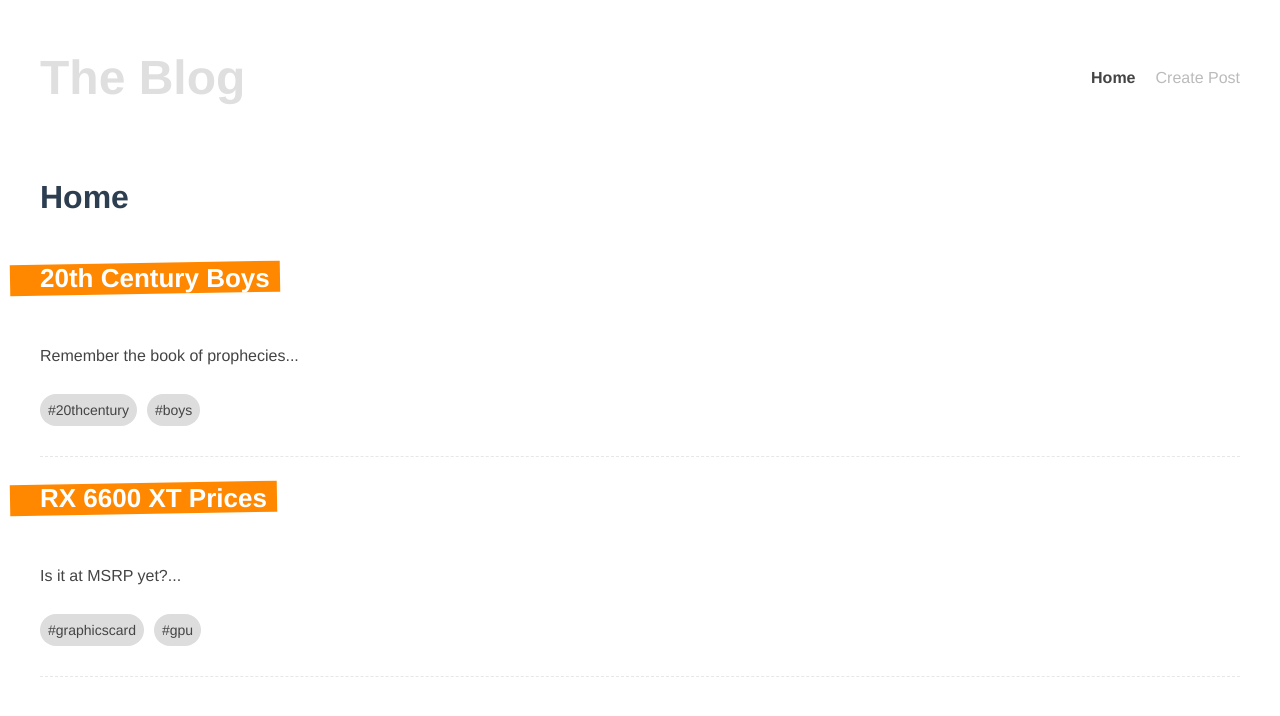
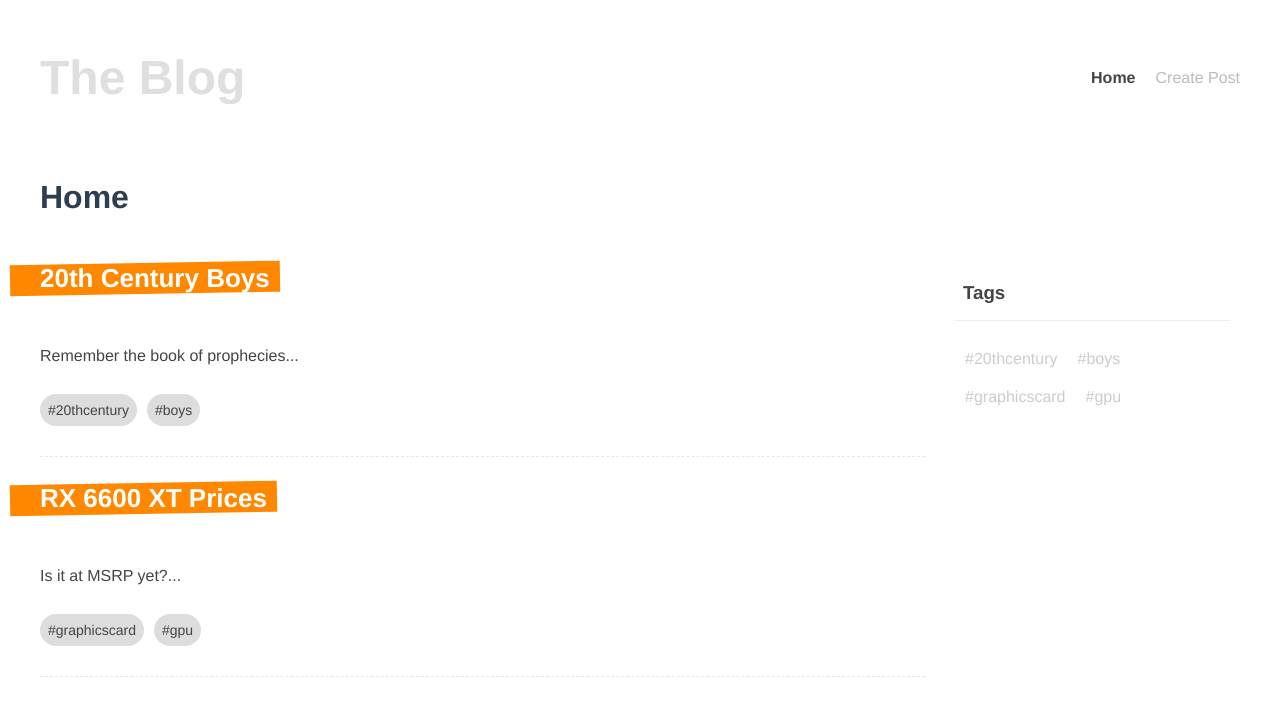
Before and after one commit to gnoul4869/my-blog, a Vue app: page / in a window 1280 px wide. Shown: the top 716 px of the page. Built offline with nearby package versions, Linux system fonts and the light colour scheme; data requests are answered from the project's data file.

Commit message:
Create TagCloud

```diff
--- /dev/null
+++ b/src/components/TagCloud.vue
@@ -0,0 +1,44 @@
+<template>
+    <div class="tag-cloud">
+        <h3>Tags</h3>
+        <div v-for="tag in tags" :key="tag">
+            <router-link :to="{ name: 'Tag', params: { tag } }"> #{{ tag }} </router-link>
+        </div>
+    </div>
+</template>
+
+<script>
+import useTags from '@/composables/useTags';
+
+export default {
+    props: ['posts'],
+    setup(props) {
+        const { tags } = useTags(props.posts);
+
+        return { tags };
+    },
+};
+</script>
+
+<style>
+.tag-cloud {
+    padding: 10px;
+}
+.tag-cloud h3 {
+    border-bottom: 1px solid #eee;
+    padding: 16px 8px;
+    color: #444;
+}
+.tag-cloud div {
+    display: inline-block;
+    padding: 10px;
+}
+.tag-cloud a {
+    color: #ccc;
+    text-decoration: none;
+}
+.tag-cloud a.router-link-active {
+    color: #ff8800;
+    font-weight: bold;
+}
+</style>
--- /dev/null
+++ b/src/composables/useTags.js
@@ -0,0 +1,16 @@
+import { ref } from 'vue';
+
+const useTags = (posts) => {
+    const tags = ref([]);
+    const tagSet = new Set();
+
+    posts.forEach((post) => {
+        post.tags.forEach((tag) => tagSet.add(tag));
+    });
+
+    tags.value = [...tagSet];
+
+    return { tags };
+};
+
+export default useTags;
--- a/src/views/HomeView.vue
+++ b/src/views/HomeView.vue
@@ -2,8 +2,9 @@
     <div class="home">
         <h1>Home</h1>
         <div v-if="error">{{ error }}</div>
-        <div v-if="posts.length">
+        <div v-if="posts.length" class="layout">
             <PostList :posts="posts" />
+            <TagCloud :posts="posts" />
         </div>
         <div v-else>
             <Spinner />
@@ -15,10 +16,11 @@
 import PostList from '../components/PostList.vue';
 import getPosts from '../composables/getPosts';
 import Spinner from '../components/Spinner.vue';
+import TagCloud from '@/components/TagCloud.vue';
 
 export default {
     name: 'HomeView',
-    components: { PostList, Spinner },
+    components: { PostList, Spinner, TagCloud },
     setup() {
         const { posts, error, load } = getPosts();
 
@@ -35,4 +37,9 @@
     margin: 0 auto;
     padding: 10px;
 }
+.layout {
+    display: grid;
+    grid-template-columns: 3fr 1fr;
+    grid-gap: 20px;
+}
 </style>
--- a/src/views/TagView.vue
+++ b/src/views/TagView.vue
@@ -1,8 +1,9 @@
 <template>
     <div class="tag">
         <h1>#{{ tag }}</h1>
-        <div v-if="taggedPosts.length">
+        <div v-if="taggedPosts.length" class="layout">
             <PostList :posts="taggedPosts" />
+            <TagCloud :posts="posts" />
         </div>
         <div v-else>
             <Spinner />
@@ -16,10 +17,11 @@
 import { computed } from '@vue/runtime-core';
 import getPosts from '@/composables/getPosts';
 import PostList from '@/components/PostList.vue';
+import TagCloud from '@/components/TagCloud.vue';
 import Spinner from '@/components/Spinner.vue';
 
 export default {
-    components: { PostList, Spinner },
+    components: { PostList, Spinner, TagCloud },
     setup() {
         const route = useRoute();
         let { tag } = route.params;
@@ -35,4 +37,10 @@
 };
 </script>
 
-<style></style>
+<style>
+.tag {
+    max-width: 1200px;
+    margin: 0 auto;
+    padding: 10px;
+}
+</style>
```
